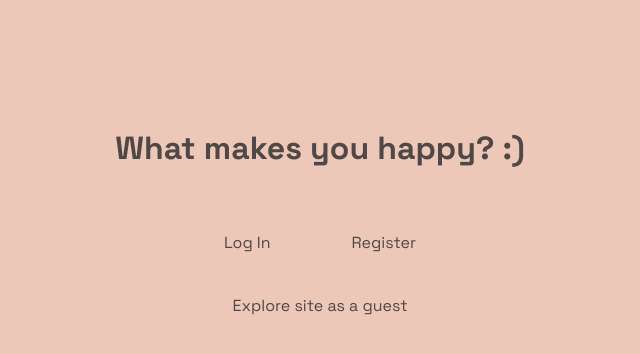
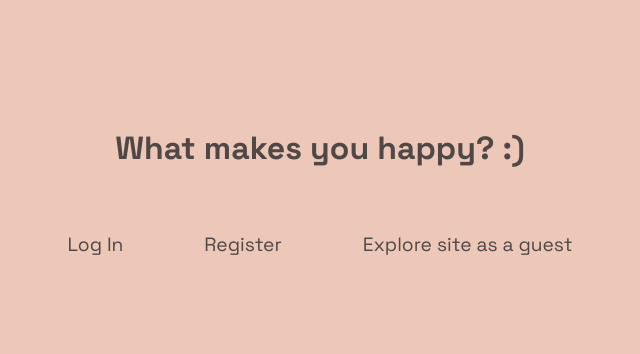
Before and after one commit to claireguyatt/HT, a Django app: page / in a window 1280 px wide. Shown: the top 354 px of the page, without its empty margins (320-960 px from the left). Run offline with Django 4.2, Linux system fonts and the light colour scheme; some web fonts are replaced.

Commit message:
front-end welcome page edits

```diff
--- a/templates/welcome.html
+++ b/templates/welcome.html
@@ -15,6 +15,7 @@
         }
         a {
             margin: 3%;
+            font-size: 120%;
         }
     </style>
 
@@ -22,9 +23,6 @@
         <h1>What makes you happy? :)</h1>
         <a href='welcome/login'>Log In</a>
         <a href='welcome/register'>Register</a>
-        <br>
-        <br>
-        <br>
         <a href="welcome/explore">Explore site as a guest</a>
     </body>
 </html>
```
